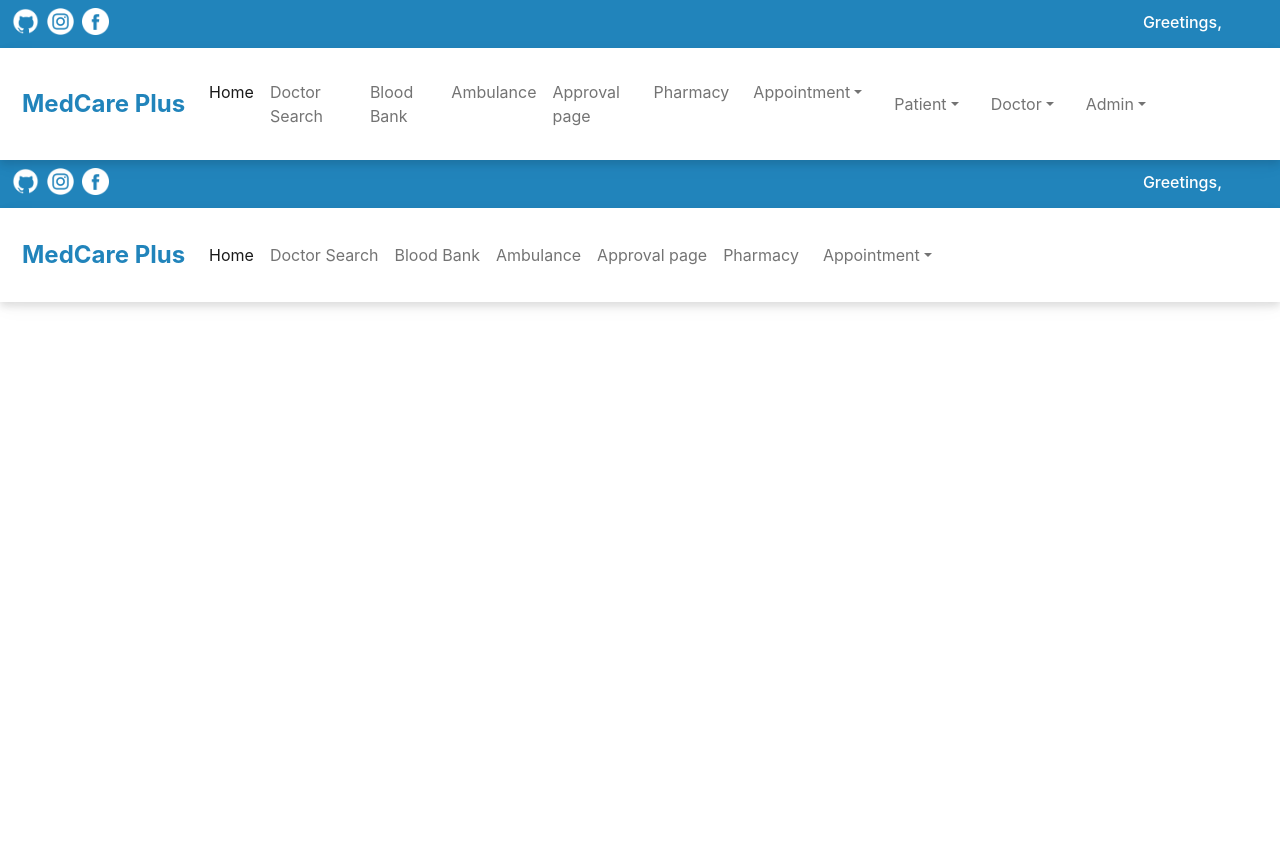
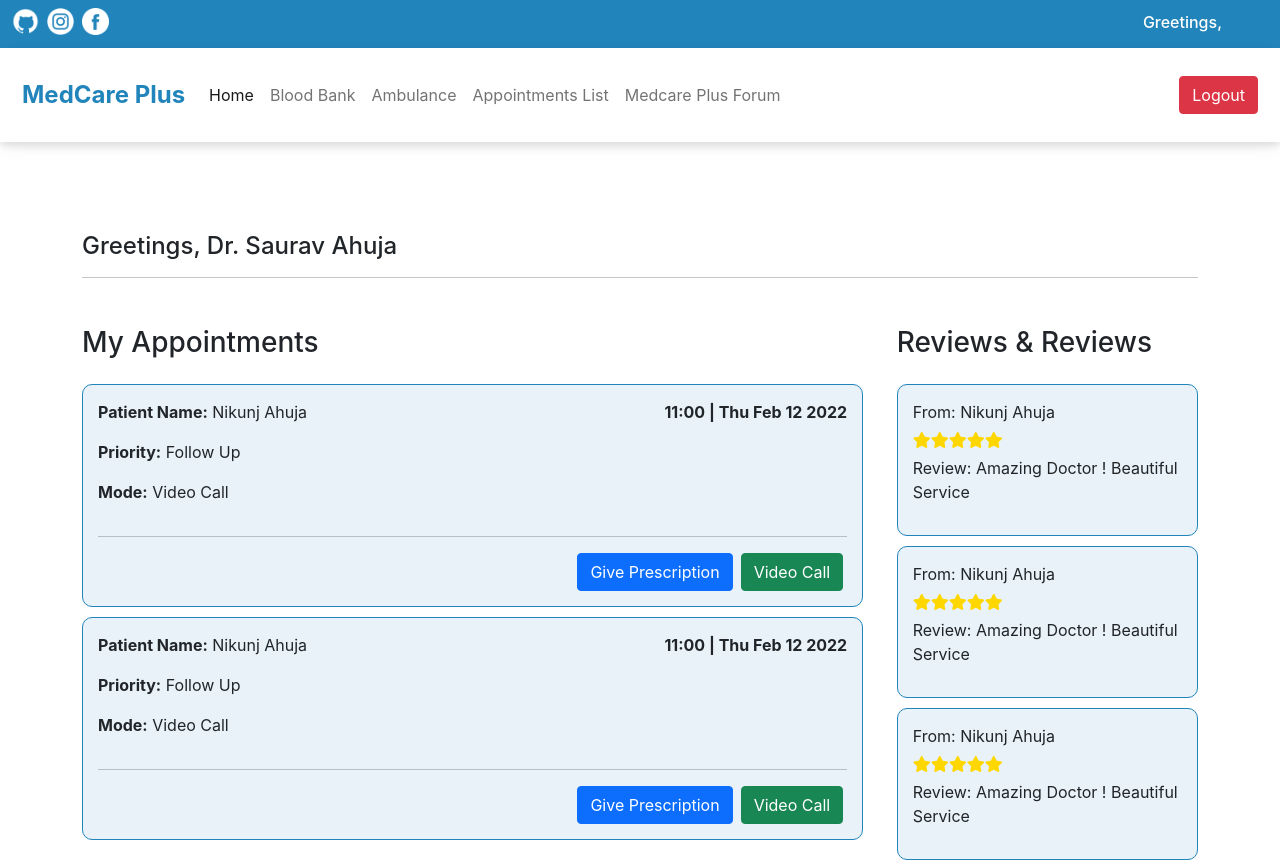
Before and after one commit to sauravahuja/medcareplus, a React (Create React App) app in the folder client/: page /doctor/dashboard in a window 1280 px wide. Shown: the top 862 px of the page. Before the commit the page ends 800 px from the top, so only its background shows below. Built offline with nearby package versions, Linux system fonts and the light colour scheme; no server answers.

Commit message:
Feat: Doctor Dashboard

```diff
--- a/client/src/Components/Dashboard/DoctorDashboard.jsx
+++ b/client/src/Components/Dashboard/DoctorDashboard.jsx
@@ -2,13 +2,14 @@ import React from "react";
 import facebook from '../../Assets/Images/icons/facebook.png';
 import instagram from '../../Assets/Images/icons/instagram.png';
 import github from '../../Assets/Images/icons/github.png';
+import Footer from '../Footer';
 import { NavLink } from "react-router-dom";
-import Navbar from "../NavigationBar/Navbar";
+import './dashboard.css';
+
 
 const DoctorDashboard = () => {
     return (
         <>
-            <Navbar />
             <section id="top-nav">
                 <div className="d-flex" style={{ "justifyContent": "space-between" }}>
                     <div className="d-flex flex-row-reverse">
@@ -32,33 +33,130 @@ const DoctorDashboard = () => {
                                 <NavLink className="nav-link" to="/">Home</NavLink>
                             </li>
                             <li className="nav-item">
-                                <NavLink className="nav-link" to="/doctorsearch">Doctor Search</NavLink>
-                            </li>
-                            <li className="nav-item">
                                 <a className="nav-link " href="https://medcare-bloodbankstats.netlify.app/" target="_blank">Blood Bank</a>
                             </li>
                             <li className="nav-item">
                                 <NavLink className="nav-link" to="/ambulancelist">Ambulance</NavLink>
                             </li>
                             <li className="nav-item">
-                                <NavLink className="nav-link" to="/admin/doctorapproval">Approval page</NavLink>
+                                <NavLink className="nav-link" to="/appointment/doctor">Appointments List</NavLink>
                             </li>
                             <li className="nav-item">
-                                <NavLink className="nav-link" to="/pharmacy">Pharmacy</NavLink>
-                            </li>
-                            <li className="nav-item dropdown mx-2">
-                                <a className="nav-link dropdown-toggle p-2" href="#" id="navbarDropdown" role="button" data-bs-toggle="dropdown" aria-expanded="false">
-                                    Appointment
-                                </a>
-                                <ul className="dropdown-menu" aria-labelledby="navbarDropdown">
-                                    <li><a className="dropdown-item" href="/appointment/patient">Patient Appointment</a></li>
-                                    <li><a className="dropdown-item" href="/appointment/doctor"> Doctor Appointment</a></li>
-                                </ul>
+                                <NavLink className="nav-link" to="/admin/doctorapproval">Medcare Plus Forum</NavLink>
                             </li>
                         </ul>
+                        <form class="d-flex flex-row-reverse">
+                            <button class="btn btn-danger" type="submit">Logout</button>
+                        </form>
                     </div>
                 </div>
             </nav>
+
+            <section id="dashboard-container">
+                <div className="container">
+                    <div className="content-box-md">
+                        <h4>Greetings, Dr. Saurav Ahuja</h4>
+                        <hr />
+                        <div className="mt-5"></div>
+                        <div className="d-flex justify-content-between">
+                            <div className="work-container w-70">
+                                <h3 className="mb-4">My Appointments</h3>
+                                <div className="appointment-card-wrapper">
+                                    {/* card 1 */}
+                                    <div className="appointment-card-single">
+                                        <div className="d-flex justify-content-between">
+                                            <div className="appointment-card-left w-70">
+                                                <p><b>Patient Name:</b> Nikunj Ahuja</p>
+                                                <p><b>Priority:</b> Follow Up</p>
+                                                <p><b>Mode:</b> Video Call</p>
+                                            </div>
+                                            <div className="appointment-card-right">
+                                                <p><b>11:00 | Thu Feb 12 2022</b></p>
+                                            </div>
+                                        </div>
+                                        <hr />
+                                        <div className="d-flex flex-row-reverse">
+                                            <a href="/" className="btn btn-success mx-1">Video Call</a>
+                                            <a href="/" className="btn btn-primary mx-1">Give Prescription</a>
+                                        </div>
+                                    </div>
+
+                                    {/* card 2 */}
+                                    <div className="appointment-card-single">
+                                        <div className="d-flex justify-content-between">
+                                            <div className="appointment-card-left w-70">
+                                                <p><b>Patient Name:</b> Nikunj Ahuja</p>
+                                                <p><b>Priority:</b> Follow Up</p>
+                                                <p><b>Mode:</b> Video Call</p>
+                                            </div>
+                                            <div className="appointment-card-right">
+                                                <p><b>11:00 | Thu Feb 12 2022</b></p>
+                                            </div>
+                                        </div>
+                                        <hr />
+                                        <div className="d-flex flex-row-reverse">
+                                            <a href="/" className="btn btn-success mx-1">Video Call</a>
+                                            <a href="/" className="btn btn-primary mx-1">Give Prescription</a>
+                                        </div>
+                                    </div>
+                                </div>
+                            </div>
+                            <div className="review-container w-27">
+                                <h3 className="mb-4">Reviews & Reviews</h3>
+
+                                <div className="dashboard-review-wrapper">
+                                    <p className="m-0">From: Nikunj Ahuja</p>
+                                    <p className="pt-1 m-0">
+                                        <i className="fas fa-star rating-star"></i>
+                                        <i className="fas fa-star rating-star"></i>
+                                        <i className="fas fa-star rating-star"></i>
+                                        <i className="fas fa-star rating-star"></i>
+                                        <i className="fas fa-star rating-star"></i>
+                                    </p>
+                                    <p className="pt-1">Review: Amazing Doctor ! Beautiful Service</p>
+                                </div>
+
+                                <div className="dashboard-review-wrapper">
+                                    <p className="m-0">From: Nikunj Ahuja</p>
+                                    <p className="pt-1 m-0">
+                                        <i className="fas fa-star rating-star"></i>
+                                        <i className="fas fa-star rating-star"></i>
+                                        <i className="fas fa-star rating-star"></i>
+                                        <i className="fas fa-star rating-star"></i>
+                                        <i className="fas fa-star rating-star"></i>
+                                    </p>
+                                    <p className="pt-1">Review: Amazing Doctor ! Beautiful Service</p>
+                                </div>
+
+                                <div className="dashboard-review-wrapper">
+                                    <p className="m-0">From: Nikunj Ahuja</p>
+                                    <p className="pt-1 m-0">
+                                        <i className="fas fa-star rating-star"></i>
+                                        <i className="fas fa-star rating-star"></i>
+                                        <i className="fas fa-star rating-star"></i>
+                                        <i className="fas fa-star rating-star"></i>
+                                        <i className="fas fa-star rating-star"></i>
+                                    </p>
+                                    <p className="pt-1">Review: Amazing Doctor ! Beautiful Service</p>
+                                </div>
+
+                                <div className="dashboard-review-wrapper">
+                                    <p className="m-0">From: Nikunj Ahuja</p>
+                                    <p className="pt-1 m-0">
+                                        <i className="fas fa-star rating-star"></i>
+                                        <i className="fas fa-star rating-star"></i>
+                                        <i className="fas fa-star rating-star"></i>
+                                        <i className="fas fa-star rating-star"></i>
+                                        <i className="fas fa-star rating-star"></i>
+                                    </p>
+                                    <p className="pt-1">Review: Amazing Doctor ! Beautiful Service</p>
+                                </div>
+                            </div>
+                        </div>
+                    </div>
+                </div>
+            </section>
+            <Footer />
         </>
     )
 }
--- /dev/null
+++ b/client/src/Components/Dashboard/dashboard.css
@@ -0,0 +1,28 @@
+.w-70 {
+    width: 70%;
+}
+
+.w-27 {
+    width: 27%;
+}
+
+.appointment-card-single {
+    /* width: 100%; */
+    background: rgba(33, 132, 187, 0.1);
+    padding: 15px;
+    margin: 10px 0;
+    border-radius: 10px;
+    border: solid 1px rgba(33, 132, 187, 1);
+}
+
+.rating-star {
+    color: gold;
+}
+
+.dashboard-review-wrapper {
+    background: rgba(33, 132, 187, 0.1);
+    padding: 15px;
+    margin: 10px 0;
+    border-radius: 10px;
+    border: solid 1px rgba(33, 132, 187, 1);
+}
```
